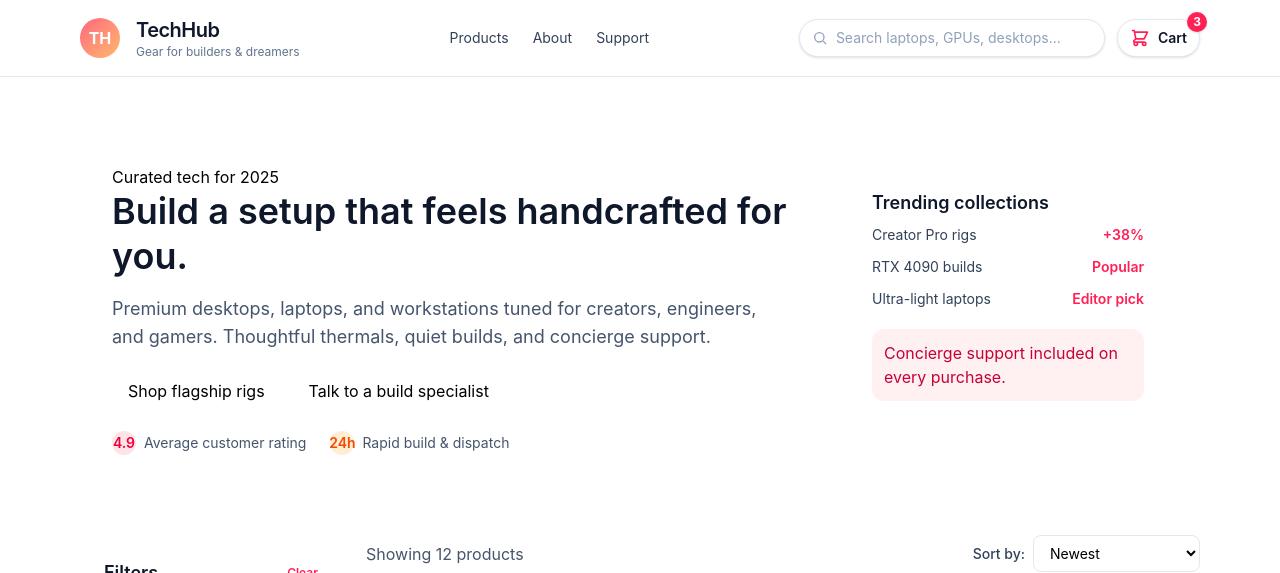
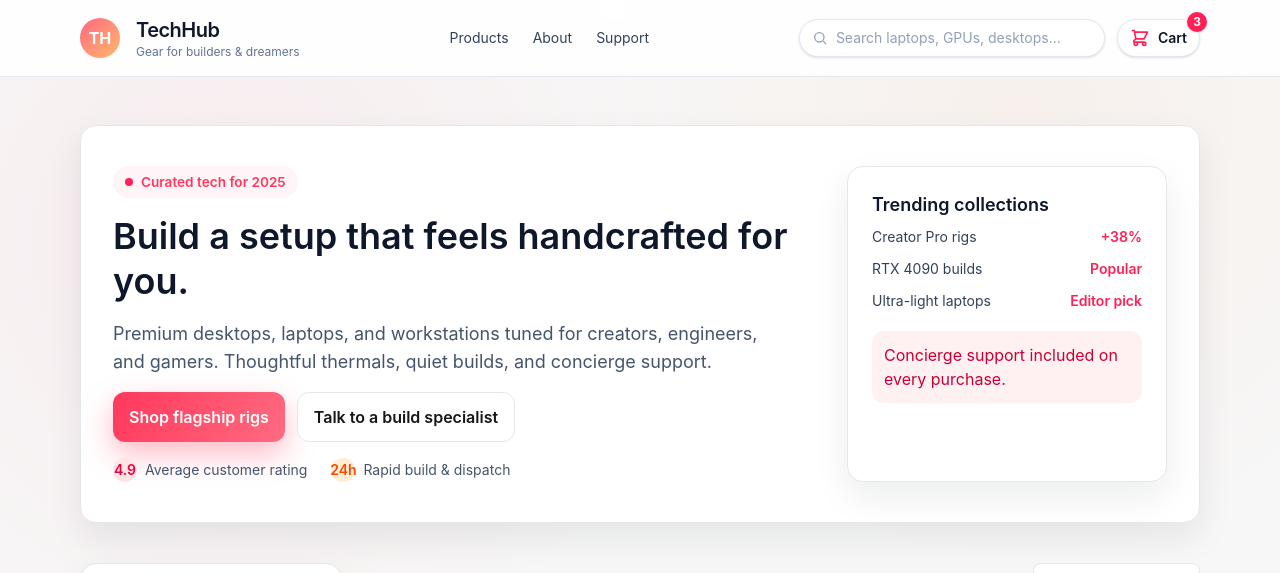
Before and after one commit to Sudipta-Ghoshal/Assignment-4, a React (Vite) app: page / in a window 1280 px wide. Shown: the top 573 px of the page. Built offline with nearby package versions, Linux system fonts and the light colour scheme.

Commit message:
Add global styles and theme variables

```diff
--- a/src/index.css
+++ b/src/index.css
@@ -1 +1,73 @@
 @import "tailwindcss";
+
+:root {
+    color-scheme: light;
+}
+
+@theme {
+    --color-ink: #161616;
+    --color-muted: #6b7280;
+    --color-bg: #f7f7f7;
+    --color-card: #ffffff;
+    --color-accent: #ff385c;
+    --color-accent-2: #f97316;
+    --radius: 16px;
+}
+
+body {
+    font-family:
+        "DM Sans",
+        "Inter",
+        system-ui,
+        -apple-system,
+        sans-serif;
+    background:
+        radial-gradient(circle at 18% 20%,
+            color-mix(in srgb, var(--color-accent) 6%, transparent),
+            transparent 32%),
+        radial-gradient(circle at 80% 10%,
+            color-mix(in srgb, var(--color-accent-2) 5%, transparent),
+            transparent 30%),
+        var(--color-bg);
+    color: var(--color-ink);
+    min-height: 100vh;
+}
+
+.soft-card {
+    background: var(--color-card);
+    border: 1px solid #e5e7eb;
+    border-radius: var(--radius);
+    box-shadow: 0 15px 35px rgba(17, 24, 39, 0.08);
+}
+
+.pill {
+    display: inline-flex;
+    align-items: center;
+    gap: 8px;
+    padding: 6px 12px;
+    background: #fff4f7;
+    color: var(--color-accent);
+    border-radius: 999px;
+    font-weight: 600;
+    font-size: 0.85rem;
+}
+
+.button-primary {
+    background: linear-gradient(120deg, var(--color-accent), #ff6b81);
+    color: #ffffff;
+    border-radius: 12px;
+    font-weight: 600;
+    box-shadow: 0 12px 30px rgba(255, 56, 92, 0.35);
+}
+
+.button-primary:hover {
+    filter: brightness(1.03);
+}
+
+.button-ghost {
+    border: 1px solid #e5e7eb;
+    border-radius: 12px;
+    font-weight: 600;
+    color: var(--color-ink);
+    background: #ffffff;
+}
```
